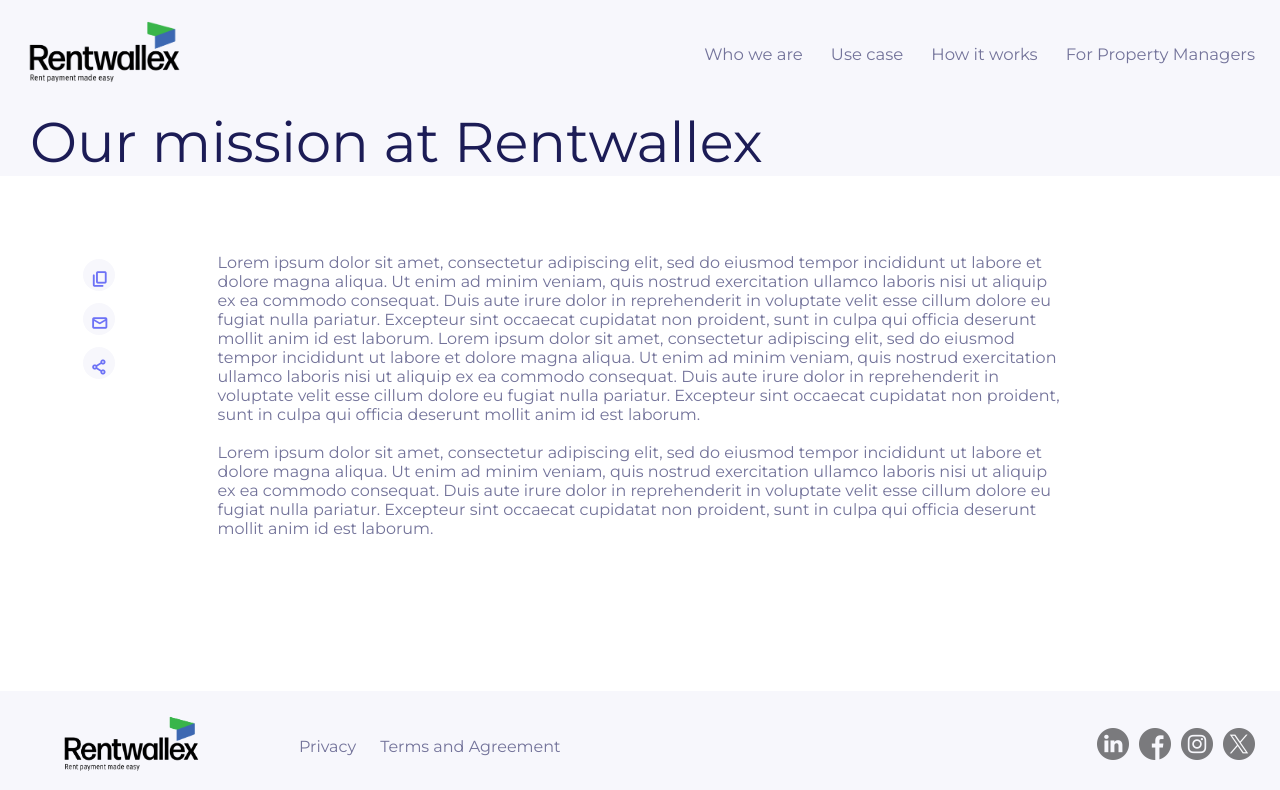
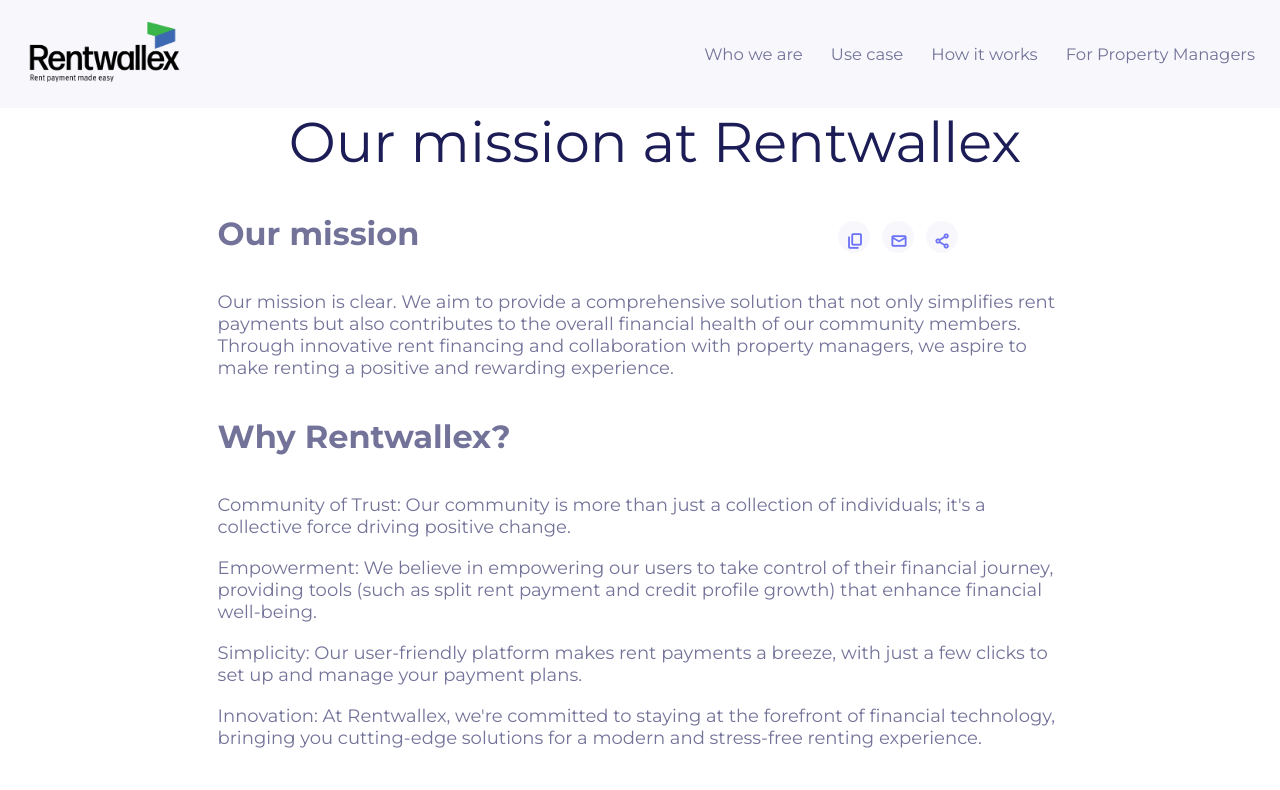
Before and after one commit to charleyoshi/rentwallex, a React (Create React App) app in the folder client/: page /mission in a window 1280 px wide. Shown: the top 790 px of the page. Built offline with nearby package versions, Linux system fonts and the light colour scheme.

Commit message:
Updaeted Mission Statement

```diff
--- a/client/src/components/Article/ArticleContent.js
+++ b/client/src/components/Article/ArticleContent.js
@@ -3,28 +3,30 @@ import React from 'react'
 export default function ArticleContent() {
     return (
         <div className='articleContent'>
-            Lorem ipsum dolor sit amet, consectetur adipiscing elit, sed do
-            eiusmod tempor incididunt ut labore et dolore magna aliqua. Ut
-            enim ad minim veniam, quis nostrud exercitation ullamco laboris
-            nisi ut aliquip ex ea commodo consequat. Duis aute irure dolor in
-            reprehenderit in voluptate velit esse cillum dolore eu fugiat nulla
-            pariatur. Excepteur sint occaecat cupidatat non proident, sunt in
-            culpa qui officia deserunt mollit anim id est laborum.
-            Lorem ipsum dolor sit amet, consectetur adipiscing elit, sed do
-            eiusmod tempor incididunt ut labore et dolore magna aliqua. Ut
-            enim ad minim veniam, quis nostrud exercitation ullamco laboris
-            nisi ut aliquip ex ea commodo consequat. Duis aute irure dolor in
-            reprehenderit in voluptate velit esse cillum dolore eu fugiat nulla
-            pariatur. Excepteur sint occaecat cupidatat non proident, sunt in
-            culpa qui officia deserunt mollit anim id est laborum.
+            <h1>Our mission</h1>
+            <br /><br />
+
+            <p className='ContentP'>Our mission is clear. We aim to provide a comprehensive solution that not only simplifies rent payments but also contributes to the overall financial health of our community members.
+                Through innovative rent financing and collaboration with property managers, we aspire to make renting a positive and rewarding experience.</p>
+
             <br /> <br />
-            Lorem ipsum dolor sit amet, consectetur adipiscing elit, sed do
-            eiusmod tempor incididunt ut labore et dolore magna aliqua. Ut
-            enim ad minim veniam, quis nostrud exercitation ullamco laboris
-            nisi ut aliquip ex ea commodo consequat. Duis aute irure dolor in
-            reprehenderit in voluptate velit esse cillum dolore eu fugiat nulla
-            pariatur. Excepteur sint occaecat cupidatat non proident, sunt in
-            culpa qui officia deserunt mollit anim id est laborum.
+
+            <h1>Why Rentwallex?</h1>
+            <br /><br />
+
+            <p className='ContentP'>Community of Trust: Our community is more than just a collection of individuals; it's a collective force driving positive change.</p><br />
+
+            <p className='ContentP'>Empowerment: We believe in empowering our users to take control of their financial journey, providing tools (such as split rent payment and credit profile growth) that enhance financial well-being.</p><br />
+
+            <p className='ContentP'>Simplicity: Our user-friendly platform makes rent payments a breeze, with just a few clicks to set up and manage your payment plans.</p><br />
+
+            <p className='ContentP'>Innovation: At Rentwallex, we're committed to staying at the forefront of financial technology, bringing you cutting-edge solutions for a modern and stress-free renting experience.</p><br /><br />
+
+
+            <h1>It’s time for renting payment to change</h1>
+            <br /><br />
+
+            <p className='ContentP'>Embark on a journey where renting is not just a transaction but a positive and empowering part of your financial story. Welcome to a new era in renting – welcome to Rentwallex!</p><br />
         </div>
     )
 }
--- a/client/src/components/Article/ArticleSocialMediaContainer.js
+++ b/client/src/components/Article/ArticleSocialMediaContainer.js
@@ -4,10 +4,9 @@ import ButtonSmallRound from '../ButtonSmallRound'
 export default function ArticleSocialMediaContainer() {
     return (
         <div className='articleSocialMediaContainer'>
-            <ButtonSmallRound symbol="content_copy"/>
+            <ButtonSmallRound symbol="content_copy" />
             <ButtonSmallRound symbol="mail" />
-            <ButtonSmallRound symbol="share"/>
-
+            <ButtonSmallRound symbol="share" />
         </div>
     )
 }
--- a/client/src/components/Footer.js
+++ b/client/src/components/Footer.js
@@ -1,9 +1,9 @@
 import React from 'react';
 import RentwallexLogo from '../assets/Rentwallex_Logo_3.png';
 import LinkIn from '../assets/linkedin.png';
-import Facebook from '../assets/facebook.png';
-import Instagram from '../assets/instagram.png';
-import Twitter from '../assets/twitter.png';
+import Facebook from '../assets/Facebook.png';
+import Instagram from '../assets/Instagram.png';
+import Twitter from '../assets/Twitter.png';
 
 export default function Footer() {
   const logoStyle = { width: '250px', height: 'auto', marginRight: '10px' };
--- a/client/src/index.css
+++ b/client/src/index.css
@@ -353,22 +353,26 @@ img {
 
   .article .articleTitle {
     font-size: 350%;
-    text-align: left;
+    text-align: center;
     width: 100%;
     padding-left: 30px;
-    background-color: var(--secondary-background);
+    background-color: white;
     color: var(--primary-text);
   }
 
 
   .articleContentWrapper {
-    padding: 6% 0 12% 0;
+    padding: 3% 0 7% 0;
   }
 
   .article .articleContent {
     margin: auto;
     width: 66%;
     color: var(--secondary-text);
+
+    .ContentP {
+      font-size: large;
+    }
   }
 
 
@@ -378,9 +382,10 @@ img {
     justify-content: center;
     position: absolute;
 
-    left: 6%;
+    top: 215px;
+    left: 65%;
     margin: auto;
-    flex-direction: column;
+    flex-direction: row;
 
   }
 
@@ -463,15 +468,17 @@ footer {
     justify-content: space-between;
     gap: 24px;
     align-items: center;
+
     a {
       color: var(--secondary-text);
     }
   }
 
-  .right img{
+  .right img {
     cursor: pointer;
     opacity: 50%;
     width: 32px !important;
+
     &:hover {
       opacity: 100%;
     }
--- a/client/src/pages/Home.js
+++ b/client/src/pages/Home.js
@@ -13,7 +13,7 @@ const FAQs = [
   },
   {
     question: "Who can use Rentwallex?",
-    answer: "Rentwallex is available to tenants across various rental properties, including apartments, houses, and commercial spaces. Whether you&#39;re a student, young professional, or anyone renting a property, our service offers flexibility and peace of mind."
+    answer: "Rentwallex is available to tenants across various rental properties, including apartments, houses, and commercial spaces. Whether you're a student, young professional, or anyone renting a property, our service offers flexibility and peace of mind."
   },
   {
     question: "Can I use Rentwallex for any rental property?",
@@ -21,7 +21,7 @@ const FAQs = [
   },
   {
     question: "What sets Rentwallex apart from other rent financing services?",
-    answer: "Rentwallex stands out for its focus on providing flexible solutions tailored to tenants&#39; needs. We prioritize user convenience, security, and transparency, making us the preferred choice for hassle-free rent payments."
+    answer: "Rentwallex stands out for its focus on providing flexible solutions tailored to tenant's needs. We prioritize user convenience, security, and transparency, making us the preferred choice for hassle-free rent payments."
   },
   {
     question: "When can I start using Rentwallex?",
@@ -79,7 +79,7 @@ export default function Home() {
           <h5>Become part of a growing community of renters who are taking control of their finances with
             Rentwallex. <br />Say goodbye to rent-related stress and hello to peace of mind!</h5>
           <br />
-          <Button text="Join the Waitlist now" theme="secondary"/>
+          <Button text="Join the Waitlist now" theme="secondary" />
         </section>
       </div>
 
```
Lines whose indentation alone changed are shown as unchanged.
